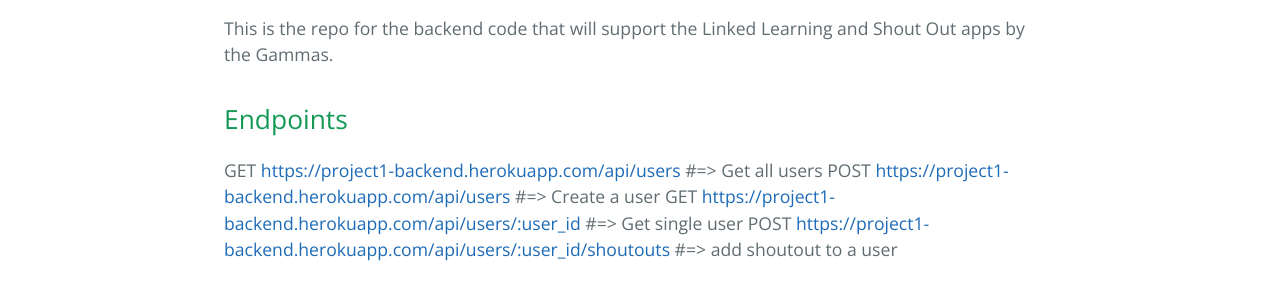
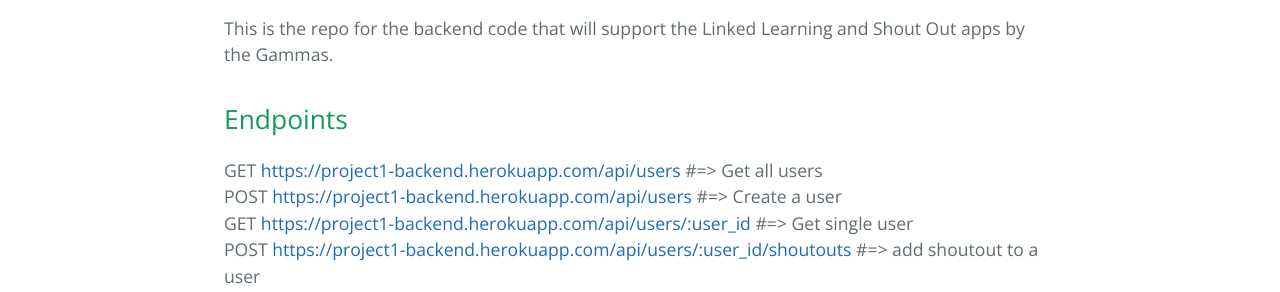
Before and after one commit to apprentice-gamma/project1-backend, a plain HTML site: page index.html in a window 1280 px wide. Shown: the part 470-762 px from the top of the page. Drawn offline with nearby package versions, Linux system fonts and the light colour scheme.

```diff
--- a/index.html
+++ b/index.html
@@ -27,10 +27,10 @@
 <h2>
 <a id="endpoints" class="anchor" href="#endpoints" aria-hidden="true"><span class="octicon octicon-link"></span></a>Endpoints</h2>
 
-<p>GET <a href="https://project1-backend.herokuapp.com/api/users">https://project1-backend.herokuapp.com/api/users</a> #=&gt; Get all users
-POST <a href="https://project1-backend.herokuapp.com/api/users">https://project1-backend.herokuapp.com/api/users</a> #=&gt; Create a user
-GET <a href="https://project1-backend.herokuapp.com/api/users/:user_id">https://project1-backend.herokuapp.com/api/users/:user_id</a> #=&gt; Get single user
-POST <a href="https://project1-backend.herokuapp.com/api/users/:user_id/shoutouts">https://project1-backend.herokuapp.com/api/users/:user_id/shoutouts</a> #=&gt; add  shoutout to a user</p>
+<p>GET <a href="https://project1-backend.herokuapp.com/api/users">https://project1-backend.herokuapp.com/api/users</a> #=&gt; Get all users<br>
+POST <a href="https://project1-backend.herokuapp.com/api/users">https://project1-backend.herokuapp.com/api/users</a> #=&gt; Create a user<br>
+GET <a href="https://project1-backend.herokuapp.com/api/users/:user_id">https://project1-backend.herokuapp.com/api/users/:user_id</a> #=&gt; Get single user<br>
+POST <a href="https://project1-backend.herokuapp.com/api/users/:user_id/shoutouts">https://project1-backend.herokuapp.com/api/users/:user_id/shoutouts</a> #=&gt; add  shoutout to a user  </p>
 
 <h2>
 <a id="npm--dependencies" class="anchor" href="#npm--dependencies" aria-hidden="true"><span class="octicon octicon-link"></span></a>NPM &amp; Dependencies</h2>
```
Also changed, not shown: params.json (+1 -1 lines).
